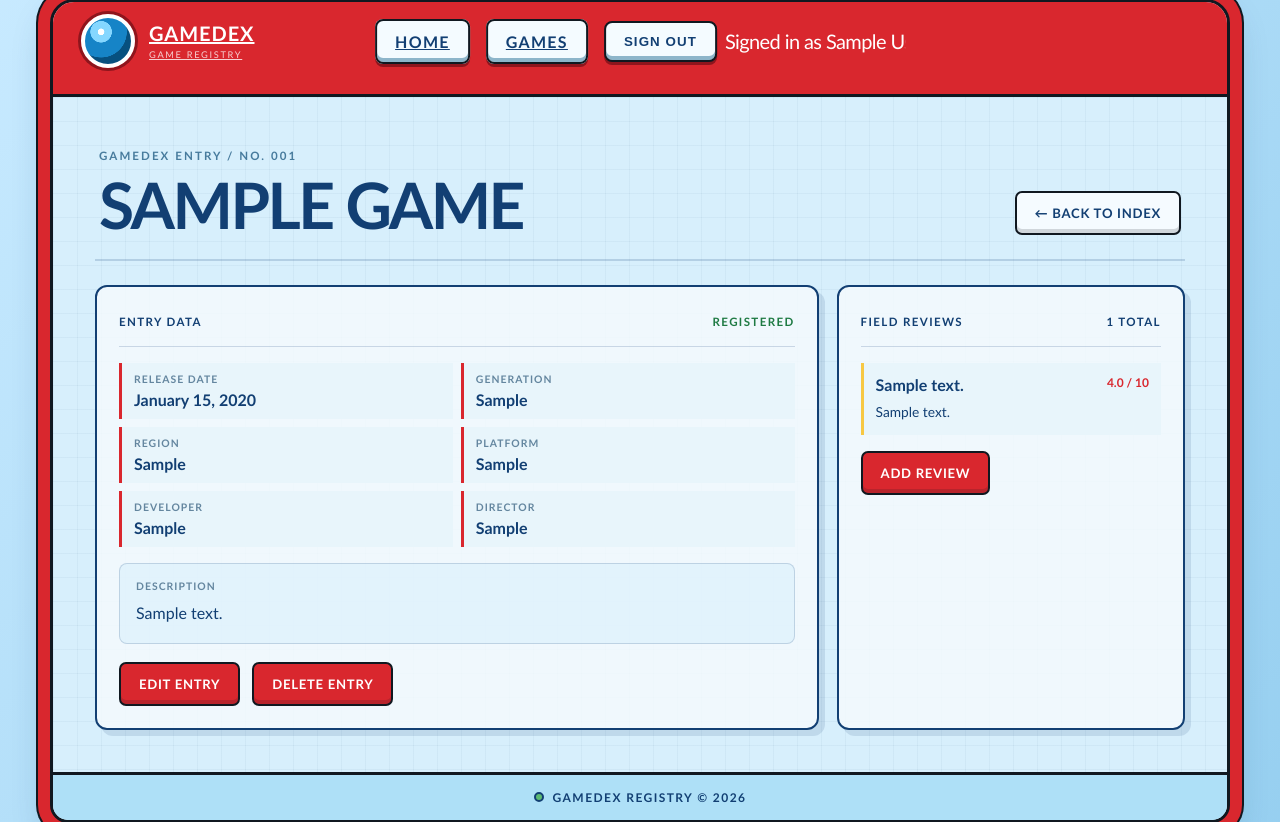
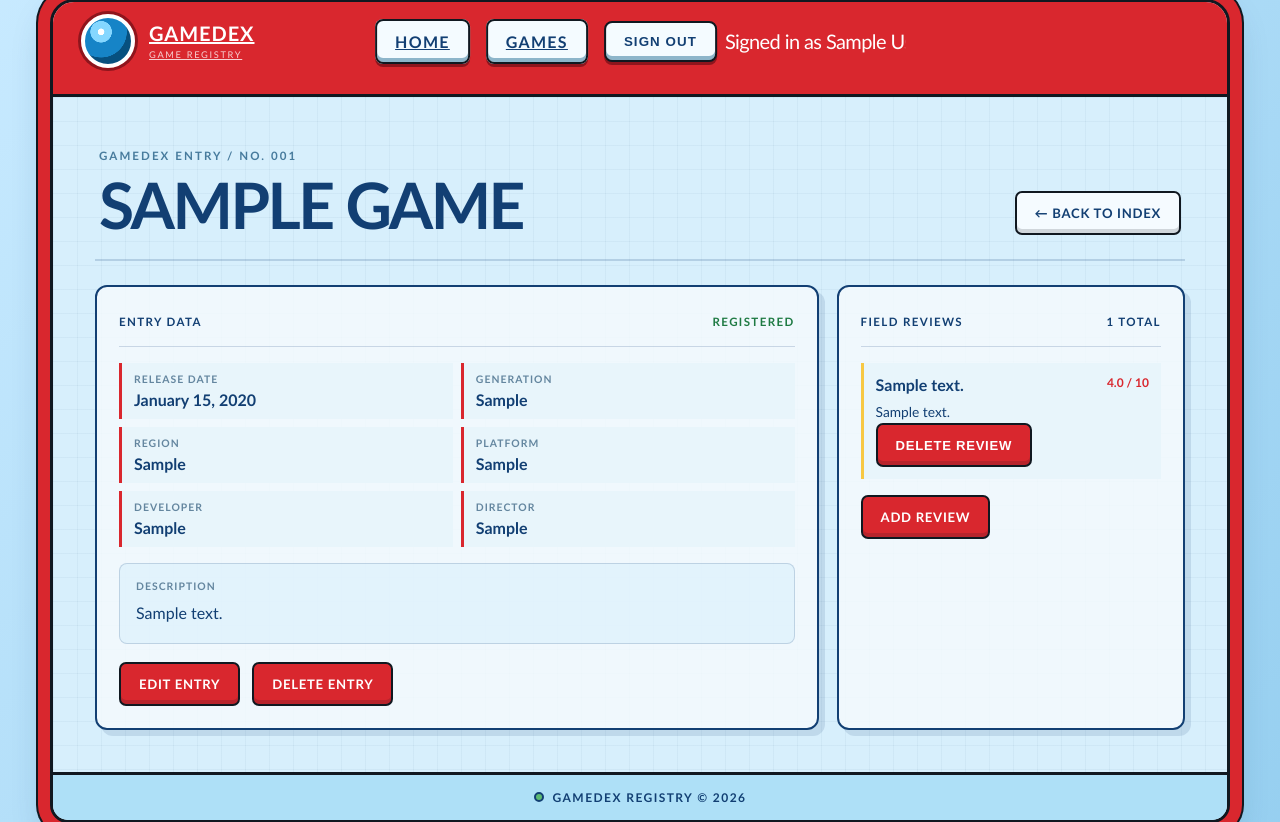
Before and after one commit to TyGuyD/listAndDetails, an ASP.NET Core app: page /Games/Details/1 in a window 1280 px wide. Shown: the part 31-853 px from the top of the page. Run offline with ASP.NET Core 8, Linux system fonts and the light colour scheme; a user stored in the database is signed in; tables that the repository leaves empty hold one stand-in row (values such as "Sample post"); style sheets or scripts are compiled from the project's sources; some libraries are stand-ins or nearby versions.

Commit message:
Add Comment Deletion Button

```diff
--- a/Controllers/GamesController.cs
+++ b/Controllers/GamesController.cs
@@ -165,6 +165,25 @@ public class GamesController : Controller
         });
     }
 
+    [Authorize(Roles = "RegistryAdmin")]
+    [HttpPost]
+    [ValidateAntiForgeryToken]
+    public async Task<IActionResult> DeleteReview(int id, int gameId)
+    {
+        var review = await _context.Reviews
+            .FirstOrDefaultAsync(review => review.Id == id && review.GameId == gameId);
+
+        if (review == null)
+        {
+            return NotFound();
+        }
+
+        _context.Reviews.Remove(review);
+        await _context.SaveChangesAsync();
+
+        return RedirectToAction(nameof(Details), new { id = gameId });
+    }
+
     [HttpPost]
     [ValidateAntiForgeryToken]
     public async Task<IActionResult> CreateReview(ReviewFormViewModel model)
--- a/Views/Games/Details.cshtml
+++ b/Views/Games/Details.cshtml
@@ -61,6 +61,16 @@
                             <span class="review-rating">@review.Rating.ToString("0.0") / 10</span>
                         </div>
                         <p>@review.Comment</p>
+                        @if (User.IsInRole("RegistryAdmin"))
+                        {
+                            <form asp-action="DeleteReview" method="post">
+                                <input type="hidden" name="id" value="@review.Id" />
+                                <input type="hidden" name="gameId" value="@Model.Id" />
+                                <button type="submit" class="dex-button dex-button-danger">
+                                    Delete review
+                                </button>
+                            </form>
+                        }
                     </article>
                 }
             </div>
--- a/Views/Games/Index.cshtml
+++ b/Views/Games/Index.cshtml
@@ -72,4 +72,4 @@ else
     </div>
 }
 
-<script src="https://jgrissom.github.io/dotnet-web-dev/week-13/homework-checks.js"></script>
+<script src="https://jgrissom.github.io/dotnet-web-dev/week-04/homework-checks.js"></script>
```
Also changed, not shown: Views/Home/Index.cshtml (+7 -3 lines).
